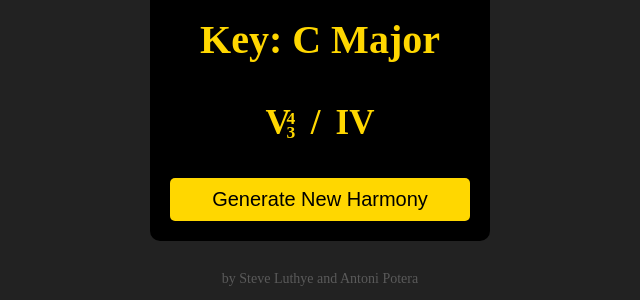
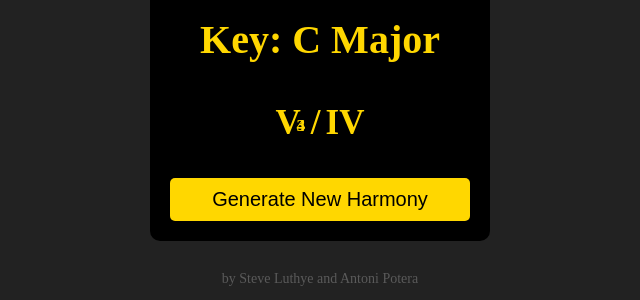
Before and after one commit to Zephlyn/Zephlyn.github.io, a Jekyll site: the page index.html, which Jekyll copies as it is, in a window 1280 px wide. Shown: the part 182-482 px from the top of the page, without its empty margins (320-960 px from the left). Built offline with Jekyll 4.4.1, drawn with Linux system fonts in a browser that asks for light colours.

Commit message:
Update index.html

```diff
--- a/index.html
+++ b/index.html
@@ -61,7 +61,7 @@
 
         .stacked .sup {
             position: absolute;
-            top: -1em;
+            top: -0.6em;
             left: 50%;
             transform: translateX(-50%);
             font-size: 0.5em; /* Make smaller */
@@ -69,18 +69,18 @@
 
         .stacked .sub {
             position: absolute;
-            bottom: -1em;
+            bottom: -0.6em;
             left: 50%;
             transform: translateX(-50%);
             font-size: 0.5em; /* Make smaller */
         }
 
         .slash {
-            margin-left: 20px; /* Increase distance from the inversion */
+            margin-left: 10px; /* Increase distance from the inversion */
         }
 
         .inversion {
-            margin-left: 15px; /* Slightly shift the inversion to the right */
+            margin-left: 5px; /* Slightly shift the inversion to the right */
         }
 
         button {
```
Also changed, not shown: other parts of index.html (+8 -0 lines).
